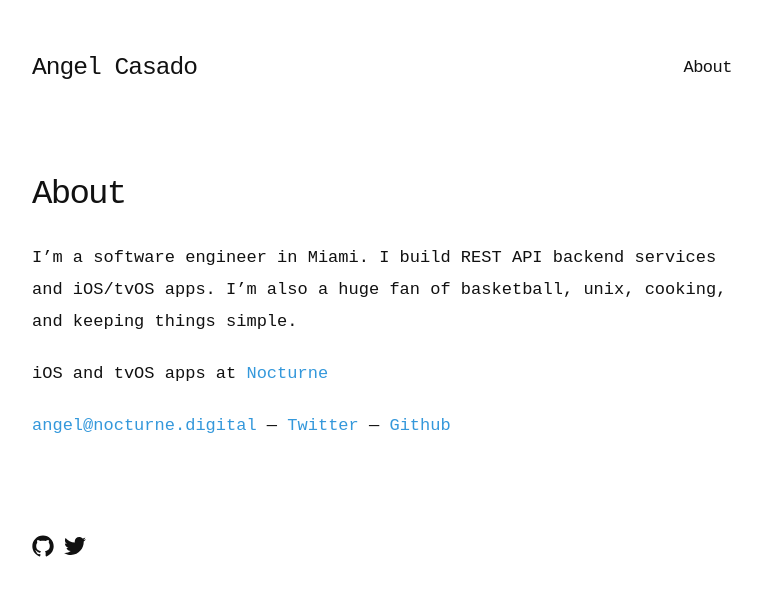
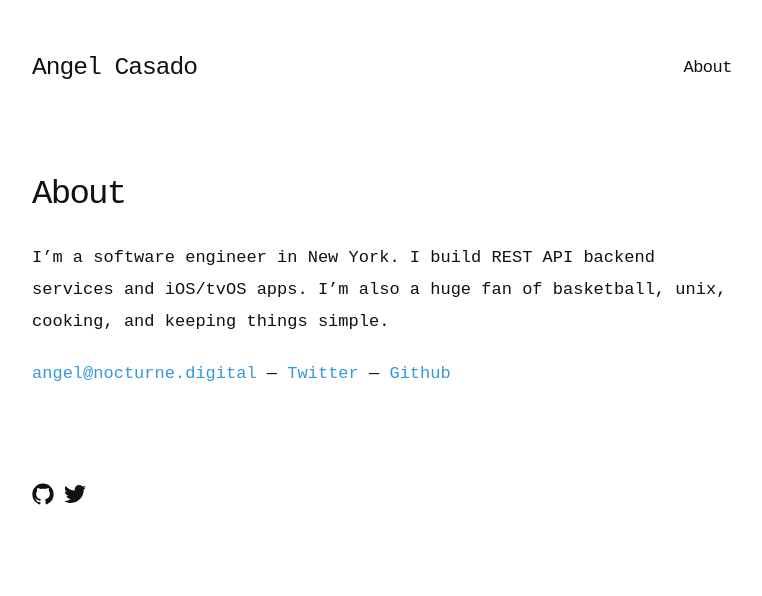
Before and after one commit to angelcasado/angelcasado.github.io, a Jekyll site: the page built from about.md, in a window 1280 px wide. Shown: the top 596 px of the page, without its empty margins (258-1020 px from the left). Built offline with Jekyll 4.4.1, drawn with Linux system fonts in a browser that asks for light colours.

Commit message:
Updated location.

```diff
--- a/about.md
+++ b/about.md
@@ -4,9 +4,6 @@ title: About
 permalink: /about/
 ---
 
-I'm a software engineer in Miami. I build REST API backend services and iOS/tvOS apps. I'm also a huge fan of basketball, unix, cooking, and keeping things simple.
-
-iOS and tvOS apps at [Nocturne](http://nocturne.digital)
-
+I'm a software engineer in New York. I build REST API backend services and iOS/tvOS apps. I'm also a huge fan of basketball, unix, cooking, and keeping things simple.
 
 [angel@nocturne.digital](mailto:angel@nocturne.digital) &mdash; [Twitter](https://twitter.com/angelcasado) &mdash;  [Github](https://github.com/angelcasado)
```
